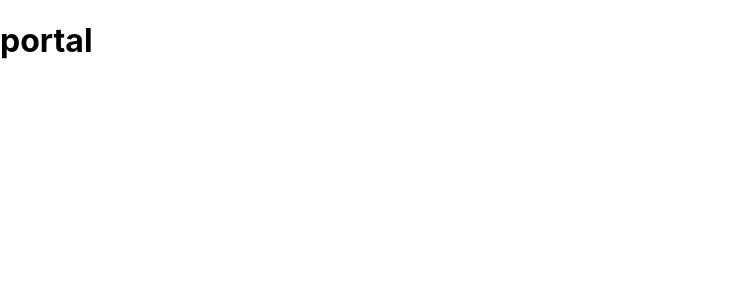
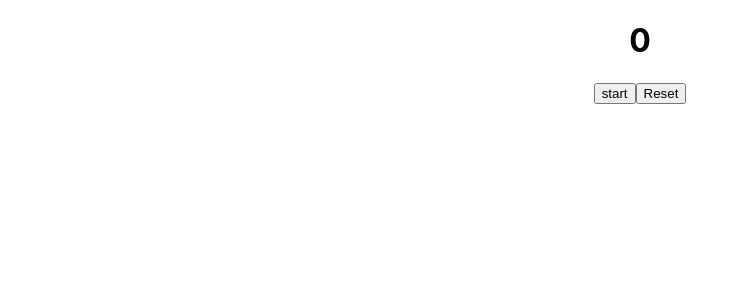
Before and after one commit to shailsethiya/react-advance-topics, a React (Create React App) app: page / in a window 1280 px wide. Shown: the top 300 px of the page, without its empty margins (0-747 px from the left). Built offline with nearby package versions, Linux system fonts and the light colour scheme.

Commit message:
timer functionality

```diff
--- a/public/index.html
+++ b/public/index.html
@@ -29,7 +29,6 @@
   <body>
     <noscript>You need to enable JavaScript to run this app.</noscript>
     <div id="root"></div>
-    <div id="portal-root"></div>
     <!--
       This HTML file is a template.
       If you open it directly in the browser, you will see an empty page.
--- a/src/App.js
+++ b/src/App.js
@@ -1,13 +1,13 @@
 import React from 'react';
 import './App.css';
-import Portal from './portal';
+import Timer  from './Timer';
 
 
 function App() {
   return (
     <div className="App">
       <header className="App-header">
-        <Portal />
+        <Timer />
       </header>
     </div>
   );
--- /dev/null
+++ b/src/Timer.js
@@ -0,0 +1,42 @@
+import {useState, useEffect} from 'react'
+
+const Timer = () => {
+    const[seconds, setSeconds] = useState(0);
+    const[isActive, setIsActive] = useState(false);
+
+    const toggle = () => {
+        setIsActive(!isActive);
+    }
+
+    const reset = () => {
+        setSeconds(0);
+        setIsActive(false);
+    }
+
+    useEffect (() => {
+        let interval = null;
+        if(isActive){
+            interval = setInterval(() => {
+            setSeconds(seconds => seconds+1)
+            }, 1000);
+        } else if(!isActive && seconds !==0){
+           clearInterval(interval);
+        }
+        return() => clearInterval(interval);
+    }, [isActive, seconds]);
+
+
+    return (
+        <div className="app">
+            <h1>{seconds}</h1>
+            <button onClick={toggle}>
+            {isActive ? 'pause': 'start'}
+            </button>
+            <button onClick={reset}>
+                Reset
+            </button>
+        </div>
+    )
+}
+
+export default Timer
--- a/src/portal.js
+++ /dev/null
@@ -1,11 +0,0 @@
-import React from 'react'
-import reactDom from 'react-dom'
-
-const Portal = () => {
-  return reactDom.createPortal(
-    <h1>portal</h1>,
-    document.getElementById('portal-root')
-  )
-}
-
-export default Portal;
```
Also changed, not shown: src/logo.svg (deleted).
